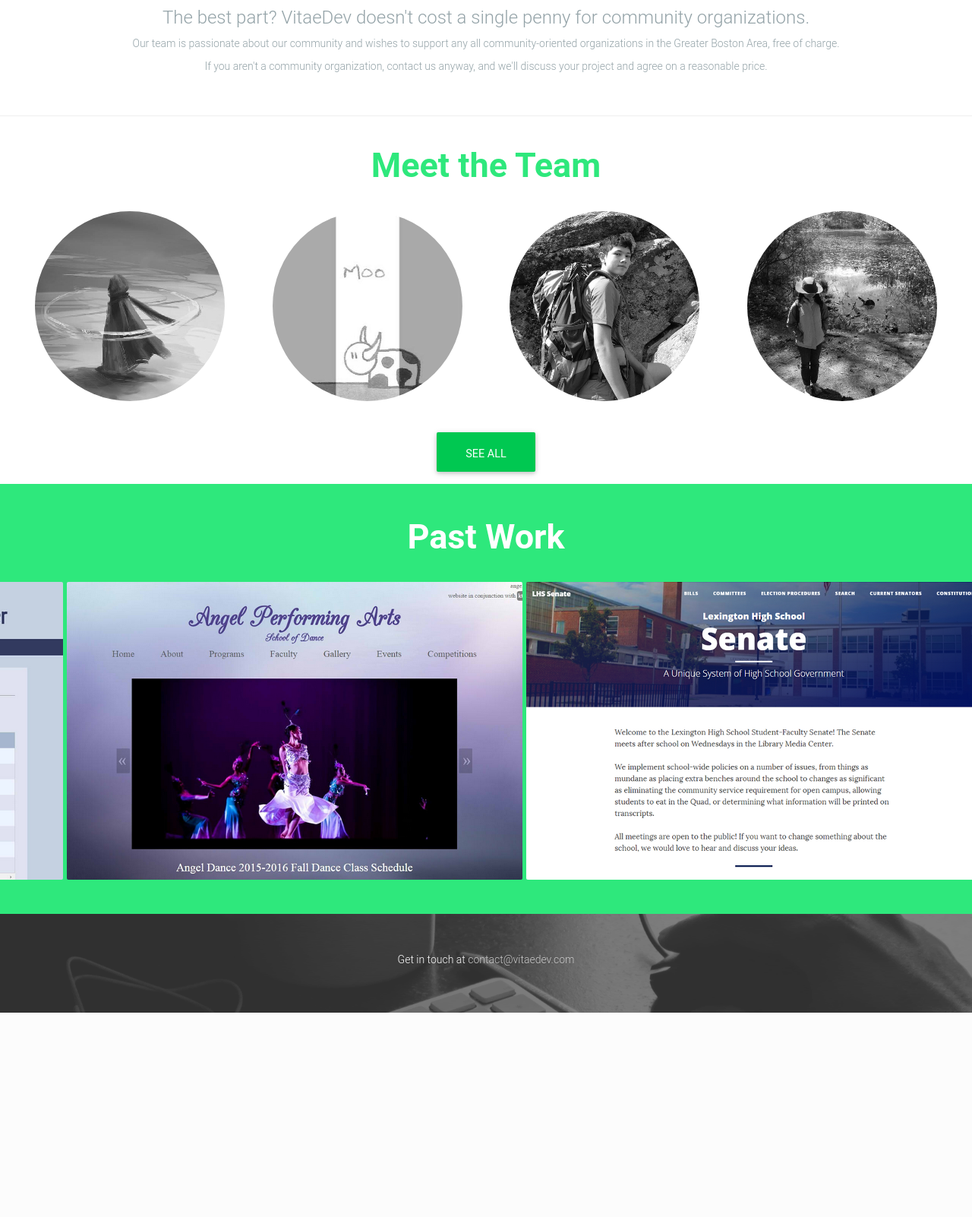
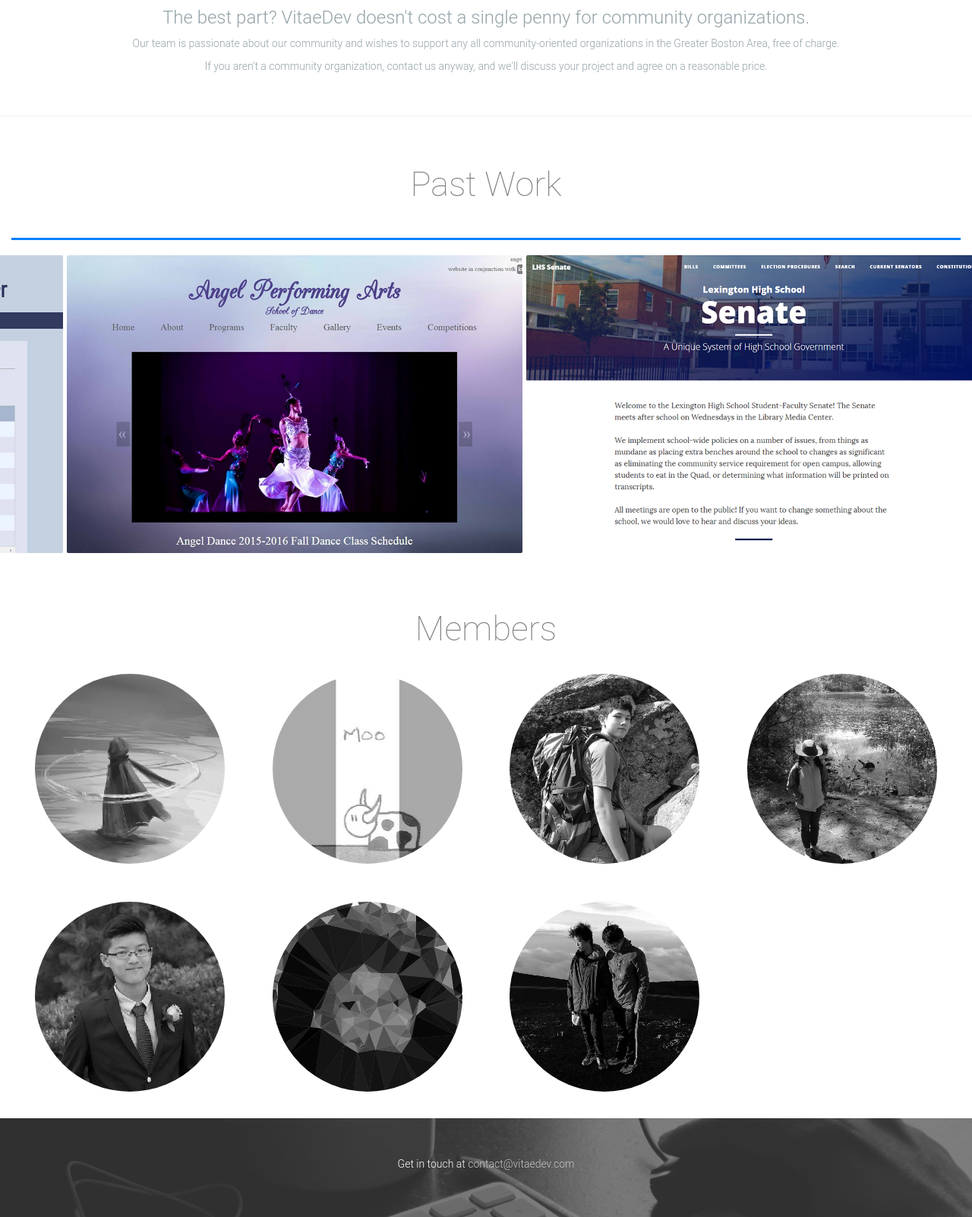
Before and after one commit to vitaedev/vitaedev.github.io, a PHP site: page / in a window 1280 px wide. Shown: the part 1060-2662 px from the top of the page at 76% size. Before the commit the page ends 2393 px from the top, so only its background shows below. Run offline with PHP 8.4, Linux system fonts and the light colour scheme; some libraries are stand-ins or nearby versions; some web fonts are replaced.

Commit message:
some color switching and switched the pastwork and members around, removed show all button

```diff
--- a/css/main.css
+++ b/css/main.css
@@ -385,7 +385,7 @@ footer {
 
 .teamheader
 {
-  color: #2EE87C;
+  color: #00C851;
   text-align: center;
 }
 
@@ -412,21 +412,21 @@ footer {
 .titles
 {
   font-size:45px;
-  color:#2EE87C;
-  font-weight: 700;
+  color:#7F7F7F;
+  font-weight: 200;
 }
 
 /*------------WORKS------------*/
 .pastworks
 {
-  background-color: #2EE87C;
+  /*background-color:#00C851;*/
   margin-bottom: 0px !important;
 }
 
 .photoheader
 {
   padding: 25px;
-  color: #FFF;
+  color: #7F7F7F;
   text-align: center;
 
 }
@@ -471,7 +471,13 @@ footer {
     -moz-box-shadow: 0px 3px 5px rgba(0,0,0,0.2);
     box-shadow: 0px 3px 5px rgba(0,0,0,0.2);
 }
+.photoline{
+  border-width: 3px;
+  border-color: #0080ff;
+  width: 100%;
+  padding: 0px;
 
+}
 
 /*keyframe animations*/
 .first {
--- a/index.html
+++ b/index.html
@@ -55,9 +55,24 @@
       <p>If you aren't a community organization, contact us anyway, and we'll discuss your project and agree on a reasonable price.</p>
     </section>
     <hr>
+
+    <div class="container pastworks">
+      <h2 class = "photoheader titles">Past Work</h2>
+      <hr class = "photoline" >
+      <div class="photobanner">
+          <a href="http://www.aceactoncenter.com/"><img class="first overlay red" src="images/ace.png"></a>
+          <a href="http://www.angelperformingarts.com"><img src="images/angel.png"></a>
+          <a href = "http://vitaedev.com/lhssenate/"><img src="images/lhssenate.png"></a>
+          <a href = "http://new.lexingtoncommunityed.org/"><img src="images/lexplorations.png"></a>
+          <a href="http://www.aceactoncenter.com/"><img src="images/ace.png"></a>
+          <a href="http://www.angelperformingarts.com"><img src="images/angel.png"></a>
+          <a href = "http://vitaedev.com/lhssenate/"><img src="images/lhssenate.png"></a>
+          <a href = "http://new.lexingtoncommunityed.org/"><img src="images/lexplorations.png"></a>
+      </div>
+  </div>
     <section class = "team">
       <div class="container">
-        <h2 class = "teamheader titles">Meet the Team</h2>
+        <h2 class = "teamheader titles">Members</h2>
         <div class = "propic col-lg-3 col-md-3 col-sm-6 col-xs-12 img-circle view overlay hm-zoom desaturate">
           <img src="images/betsy_propic.png" alt="Betsy Pu" class="img-circle center-block avatar img-responsive wow fadeInUp" data-wow-delay="0.1s" data-wow-duration="1.4s">
           <div class="mask flex-center">
@@ -82,45 +97,33 @@
           <p class="white-text">Eula Zhong<br>Founder</p>
         </div>
         </div>
-        <div class = "propic col-lg-3 col-md-3 col-sm-6 col-xs-12 img-circle view overlay hm-zoom desaturate" id = "donotshow">
-          <img src="images/hugo_propic.png" alt="Hugo Zhang" class="img-circle center-block avatar img-responsive animated fadeInUp" id = "hugo" data-wow-delay="0.1s" data-wow-duration="1.4s">
+        <div class = "propic col-lg-3 col-md-3 col-sm-6 col-xs-12 img-circle view overlay hm-zoom desaturate" >
+          <img src="images/hugo_propic.png" alt="Hugo Zhang" class="img-circle center-block avatar img-responsive wow fadeInUp" id = "hugo" data-wow-delay="0.7s" data-wow-duration="1.4s">
           <div class="mask flex-center">
           <p class="white-text">Hugo Zhang<br>Developer</p>
         </div>
         </div>
-        <div class = "propic col-lg-3 col-md-3 col-sm-6 col-xs-12 img-circle view overlay hm-zoom desaturate" id = "donotshow1">
-          <img src="images/dyusha_propic.png" alt="Dyusha Gritsevskiy" class="img-circle center-block avatar animated img-responsive fadeInUp" id = "dyusha" data-wow-delay="0.3s" data-wow-duration="1.4s">
+        <div class = "propic col-lg-3 col-md-3 col-sm-6 col-xs-12 img-circle view overlay hm-zoom desaturate" >
+          <img src="images/dyusha_propic.png" alt="Dyusha Gritsevskiy" class="img-circle center-block avatar img-responsive wow fadeInUp" id = "dyusha" data-wow-delay="0.7s" data-wow-duration="1.4s">
           <div class="mask flex-center">
           <p class="white-text">Dyusha Gritsevskiy<br>Developer</p>
         </div>
         </div>
         <div class = "propic col-lg-3 col-md-3 col-sm-6 col-xs-12 img-circle view overlay hm-zoom desaturate" id = "donotshow2">
-          <img src="images/steve_propic.png" alt="Steve Li" class="img-circle center-block avatar animated img-responsive fadeInUp" id = "steve" data-wow-delay="0.5s" data-wow-duration="1.4s">
+          <img src="images/steve_propic.png" alt="Steve Li"class="img-circle center-block avatar img-responsive wow fadeInUp" id = "steve" data-wow-delay="0.7s" data-wow-duration="1.4s">
           <div class="mask flex-center">
           <p class="white-text">Steve Li<br>Developer</p>
         </div>
         </div>
       </div>
       <container>
-        <div class = "text-center">
+        <!--<div class = "text-center">
           <a class="btn btn-success btn-lg gototop" id = "show" onclick = "showImages()">See All</a>
-        </div>
+        </div> -->
       </container>
     </section>
 
-    <div class="container pastworks">
-      <h2 class = "photoheader titles">Past Work</h2>
-      <div class="photobanner">
-          <a href="http://www.aceactoncenter.com/"><img class="first overlay red" src="images/ace.png"></a>
-          <a href="http://www.angelperformingarts.com"><img src="images/angel.png"></a>
-          <a href = "http://vitaedev.com/lhssenate/"><img src="images/lhssenate.png"></a>
-          <a href = "http://new.lexingtoncommunityed.org/"><img src="images/lexplorations.png"></a>
-          <a href="http://www.aceactoncenter.com/"><img src="images/ace.png"></a>
-          <a href="http://www.angelperformingarts.com"><img src="images/angel.png"></a>
-          <a href = "http://vitaedev.com/lhssenate/"><img src="images/lhssenate.png"></a>
-          <a href = "http://new.lexingtoncommunityed.org/"><img src="images/lexplorations.png"></a>
-      </div>
-  </div>
+
 
   </main>
 
```
